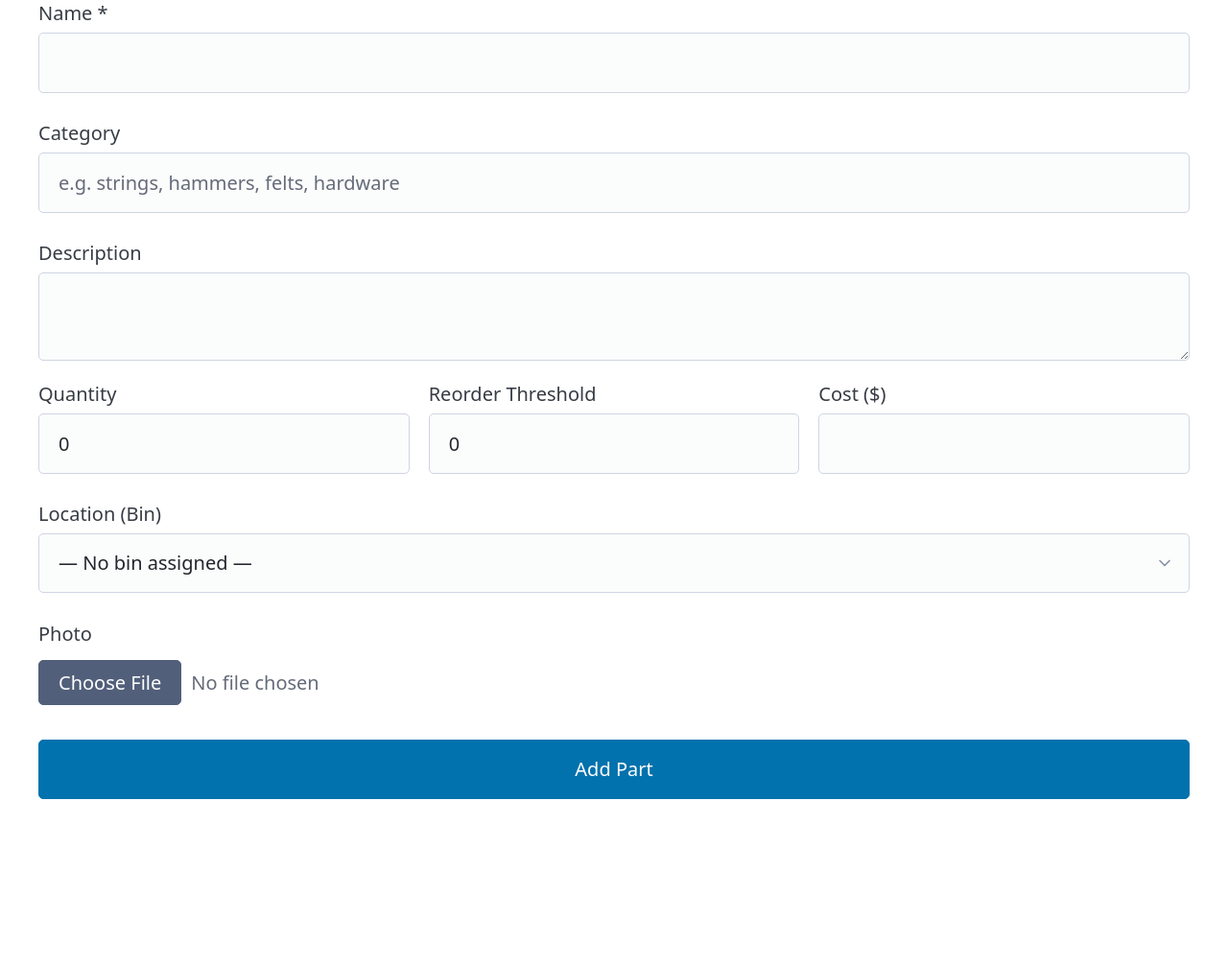
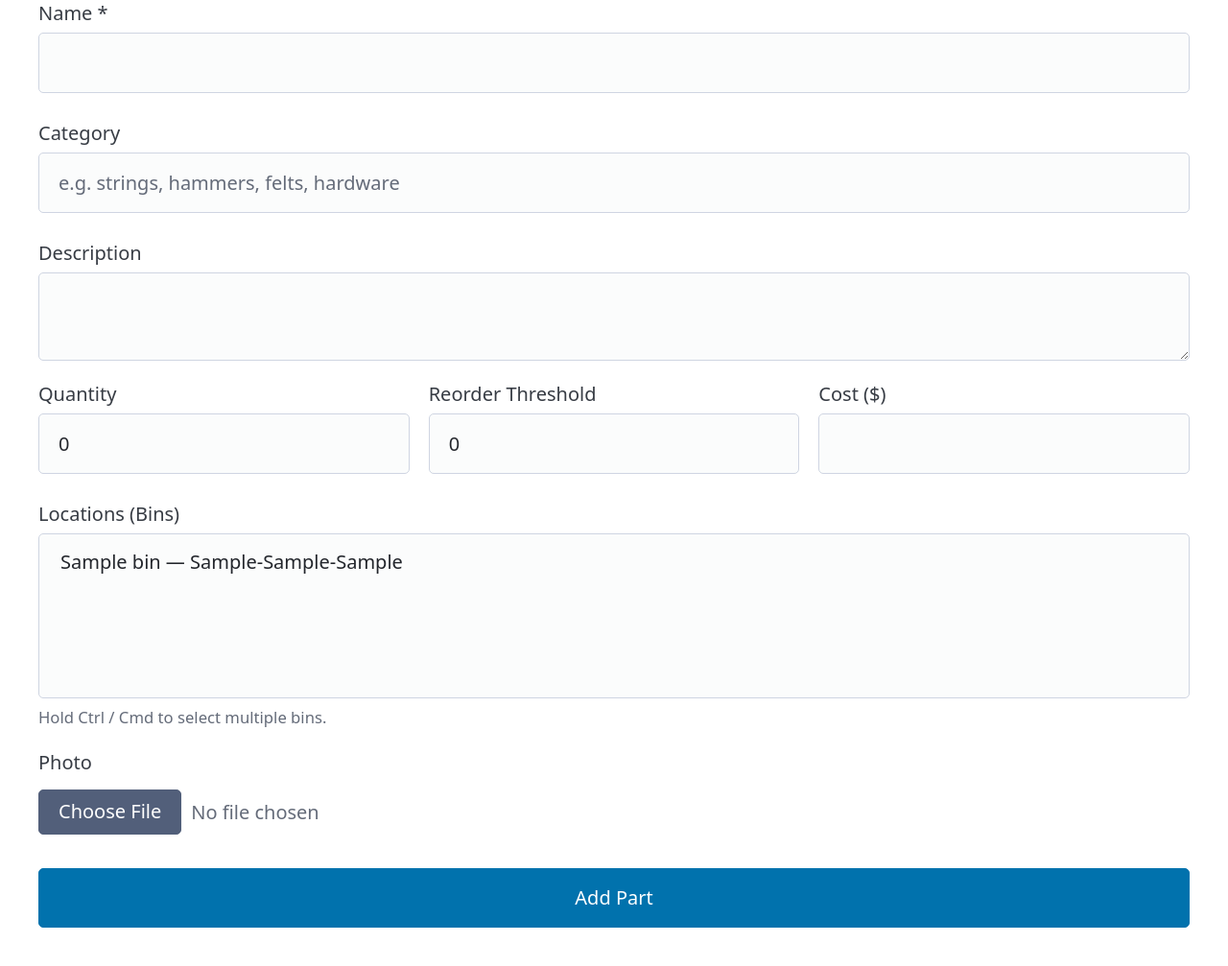
Before and after one commit to DowellPiano/parts-inventory, a Flask app: page /parts/new in a window 1280 px wide. Shown: the part 156-1163 px from the top of the page at 96% size. Before the commit the page ends 989 px from the top, so only its background shows below. Run offline with Flask 3, Linux system fonts and the light colour scheme; tables that the repository leaves empty hold one stand-in row (values such as "Sample post"); some libraries are stand-ins or nearby versions.

Commit message:
Add many-to-many part-to-bin locations
- New part_bin association table replaces location_id foreign key
- Parts can now belong to multiple bins simultaneously
- Form uses multi-select (Ctrl/Cmd to pick multiple bins)
- Detail, list, and label views show all assigned bins
- Optimize route generates a suggestion per bin, not per part
- migrate_locations.py preserves existing location data

Co-Authored-By: Claude Sonnet 4.6 <noreply@anthropic.com>

```diff
--- a/app.py
+++ b/app.py
@@ -98,6 +98,9 @@ def part_new():
                 if not photo_url:
                     save_photo_local(photo_bytes, photo_filename, app.config['UPLOAD_FOLDER'])
 
+        location_ids = [int(i) for i in request.form.getlist('location_ids') if i]
+        selected_bins = Bin.query.filter(Bin.id.in_(location_ids)).all() if location_ids else []
+
         part = Part(
             part_number=part_number,
             name=name,
@@ -108,7 +111,7 @@ def part_new():
             quantity=int(request.form.get('quantity', 0)),
             min_threshold=int(request.form.get('min_threshold', 0)),
             cost=float(request.form['cost']) if request.form.get('cost') else None,
-            location_id=int(request.form['location_id']) if request.form.get('location_id') else None,
+            locations=selected_bins,
         )
         db.session.add(part)
         db.session.commit()
@@ -136,7 +139,9 @@ def part_edit(id):
         part.quantity = int(request.form.get('quantity', 0))
         part.min_threshold = int(request.form.get('min_threshold', 0))
         part.cost = float(request.form['cost']) if request.form.get('cost') else None
-        part.location_id = int(request.form['location_id']) if request.form.get('location_id') else None
+
+        location_ids = [int(i) for i in request.form.getlist('location_ids') if i]
+        part.locations = Bin.query.filter(Bin.id.in_(location_ids)).all() if location_ids else []
 
         if 'photo' in request.files:
             file = request.files['photo']
@@ -257,7 +262,8 @@ def bin_qr(id):
 @app.route('/parts/<int:id>/label')
 def part_label(id):
     part = Part.query.get_or_404(id)
-    return render_template('label.html', part=part, bin=part.location)
+    primary_bin = part.locations[0] if part.locations else None
+    return render_template('label.html', part=part, bin=primary_bin)
 
 
 @app.route('/bins/<int:id>/label')
@@ -389,7 +395,7 @@ def intake_receive():
 
 @app.route('/optimize')
 def optimize():
-    parts = Part.query.filter(Part.location_id.isnot(None)).all()
+    parts = Part.query.filter(Part.locations.any()).all()
 
     usage_counts = defaultdict(int)
     logs = db.session.query(
@@ -401,34 +407,32 @@ def optimize():
     suggestions = []
     for part in parts:
         usage = usage_counts.get(part.id, 0)
-        bin = part.location
-        if not bin:
-            continue
-        score = usage - bin.accessibility
-        if usage >= 3 and bin.accessibility <= 5:
-            better_bins = Bin.query.filter(
-                Bin.accessibility > bin.accessibility
-            ).order_by(Bin.accessibility.desc()).limit(3).all()
-            if better_bins:
-                suggestions.append({
-                    'part': part,
-                    'current_bin': bin,
-                    'usage': usage,
-                    'suggested_bins': better_bins,
-                    'priority': score,
-                })
-        elif usage <= 1 and bin.accessibility >= 8:
-            lower_bins = Bin.query.filter(
-                Bin.accessibility < bin.accessibility
-            ).order_by(Bin.accessibility.asc()).limit(3).all()
-            if lower_bins:
-                suggestions.append({
-                    'part': part,
-                    'current_bin': bin,
-                    'usage': usage,
-                    'suggested_bins': lower_bins,
-                    'priority': -score,
-                })
+        for bin in part.locations:
+            score = usage - bin.accessibility
+            if usage >= 3 and bin.accessibility <= 5:
+                better_bins = Bin.query.filter(
+                    Bin.accessibility > bin.accessibility
+                ).order_by(Bin.accessibility.desc()).limit(3).all()
+                if better_bins:
+                    suggestions.append({
+                        'part': part,
+                        'current_bin': bin,
+                        'usage': usage,
+                        'suggested_bins': better_bins,
+                        'priority': score,
+                    })
+            elif usage <= 1 and bin.accessibility >= 8:
+                lower_bins = Bin.query.filter(
+                    Bin.accessibility < bin.accessibility
+                ).order_by(Bin.accessibility.asc()).limit(3).all()
+                if lower_bins:
+                    suggestions.append({
+                        'part': part,
+                        'current_bin': bin,
+                        'usage': usage,
+                        'suggested_bins': lower_bins,
+                        'priority': -score,
+                    })
 
     suggestions.sort(key=lambda s: s['priority'], reverse=True)
     return render_template('optimize.html', suggestions=suggestions)
@@ -437,12 +441,16 @@ def optimize():
 @app.route('/optimize/move', methods=['POST'])
 def optimize_move():
     part_id = int(request.form['part_id'])
+    old_bin_id = int(request.form['old_bin_id'])
     new_bin_id = int(request.form['new_bin_id'])
     part = Part.query.get_or_404(part_id)
-    old_bin = part.location
-    part.location_id = new_bin_id
+    old_bin = Bin.query.get(old_bin_id)
+    new_bin = Bin.query.get_or_404(new_bin_id)
+    if old_bin and old_bin in part.locations:
+        part.locations.remove(old_bin)
+    if new_bin not in part.locations:
+        part.locations.append(new_bin)
     db.session.commit()
-    new_bin = Bin.query.get(new_bin_id)
     flash(f'Moved "{part.name}" from {old_bin.name if old_bin else "nowhere"} to {new_bin.name}.', 'success')
     return redirect(url_for('optimize'))
 
--- a/models.py
+++ b/models.py
@@ -2,6 +2,13 @@ from flask_sqlalchemy import SQLAlchemy
 from datetime import datetime
 
 db = SQLAlchemy()
+
+# Association table for the many-to-many relationship between Parts and Bins
+part_bin = db.Table(
+    'part_bin',
+    db.Column('part_id', db.Integer, db.ForeignKey('part.id'), primary_key=True),
+    db.Column('bin_id', db.Integer, db.ForeignKey('bin.id'), primary_key=True),
+)
 
 
 class Part(db.Model):
@@ -15,11 +22,10 @@ class Part(db.Model):
     quantity = db.Column(db.Integer, default=0)
     min_threshold = db.Column(db.Integer, default=0)
     cost = db.Column(db.Float)
-    location_id = db.Column(db.Integer, db.ForeignKey('bin.id'))
     created_at = db.Column(db.DateTime, default=datetime.utcnow)
     updated_at = db.Column(db.DateTime, default=datetime.utcnow, onupdate=datetime.utcnow)
 
-    location = db.relationship('Bin', backref='parts')
+    locations = db.relationship('Bin', secondary=part_bin, backref='parts')
     stock_logs = db.relationship('StockLog', backref='part', order_by='StockLog.created_at.desc()')
 
     @property
--- a/templates/label.html
+++ b/templates/label.html
@@ -86,7 +86,7 @@
             {% if part %}
             <h1>{{ part.name }}</h1>
             <p class="part-number">{{ part.part_number }}</p>
-            <p>Bin: {{ part.location.name if part.location else 'Unassigned' }}</p>
+            <p>Bin: {{ part.locations | map(attribute='name') | join(', ') or 'Unassigned' }}</p>
             <p>Min: {{ part.min_threshold }}</p>
             {% elif bin %}
             <h1>{{ bin.name }}</h1>
--- a/templates/optimize.html
+++ b/templates/optimize.html
@@ -34,6 +34,7 @@
             <td>
                 <form method="post" action="{{ url_for('optimize_move') }}" style="display:inline;">
                     <input type="hidden" name="part_id" value="{{ s.part.id }}">
+                    <input type="hidden" name="old_bin_id" value="{{ s.current_bin.id }}">
                     <select name="new_bin_id">
                         {% for bin in s.suggested_bins %}
                         <option value="{{ bin.id }}">{{ bin.name }} ({{ bin.accessibility }}/10)</option>
--- a/templates/parts/form.html
+++ b/templates/parts/form.html
@@ -40,16 +40,16 @@
     </div>
 
     <label>
-        Location (Bin)
-        <select name="location_id">
-            <option value="">— No bin assigned —</option>
+        Locations (Bins)
+        <select name="location_ids" multiple size="5">
             {% for bin in bins %}
             <option value="{{ bin.id }}"
-                    {% if part and part.location_id == bin.id %}selected{% endif %}>
-                {{ bin.name }} ({{ bin.full_label }})
+                    {% if part and bin in part.locations %}selected{% endif %}>
+                {{ bin.name }}{% if bin.full_label %} — {{ bin.full_label }}{% endif %}
             </option>
             {% endfor %}
         </select>
+        <small>Hold Ctrl / Cmd to select multiple bins.</small>
     </label>
 
     <label>
--- a/templates/parts/list.html
+++ b/templates/parts/list.html
@@ -70,7 +70,7 @@
             <td><a href="{{ url_for('part_detail', id=part.id) }}">{{ part.part_number }}</a></td>
             <td>{{ part.name }}</td>
             <td>{{ part.category or '—' }}</td>
-            <td>{{ part.location.name if part.location else '—' }}</td>
+            <td>{{ part.locations | map(attribute='name') | join(', ') or '—' }}</td>
             <td {% if part.is_low_stock %}class="low-stock"{% endif %}>{{ part.quantity }}</td>
         </tr>
         {% endfor %}
```
Also changed, not shown: migrate_locations.py (added, +63 -0 lines), templates/parts/detail.html (+8 -1 lines).
